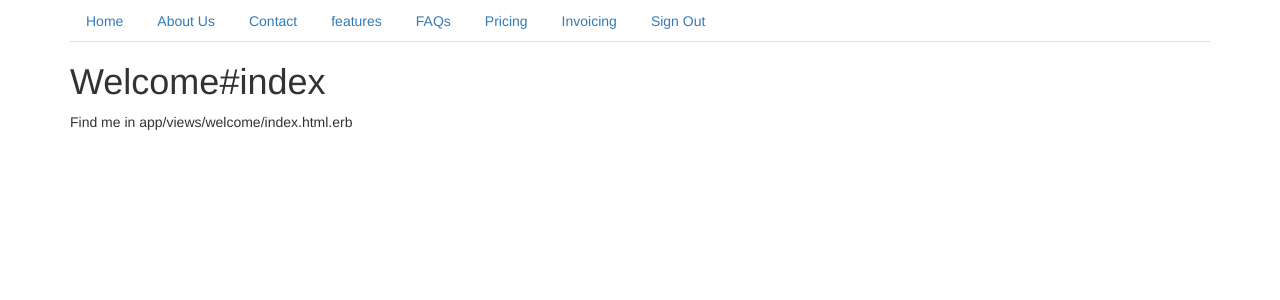
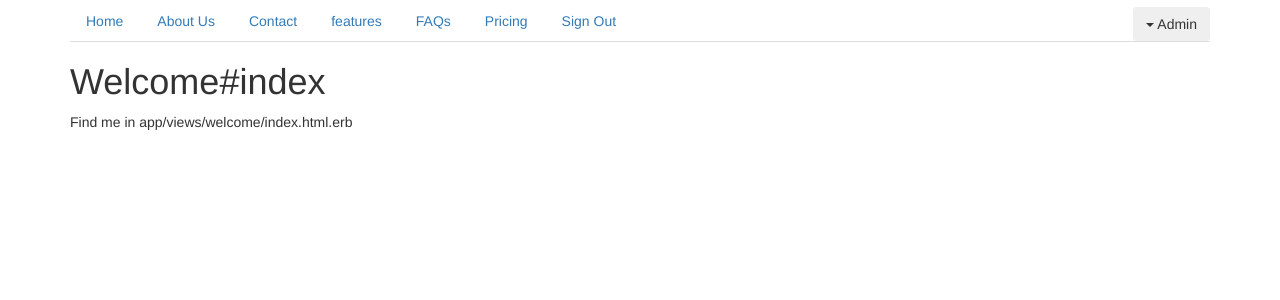
Before and after one commit to adawenour/-enterprise-software, a Rails app: page / in a window 1280 px wide. Shown: the top 300 px of the page. Run offline with Rails 7, Linux system fonts and the light colour scheme; a user stored in the database is signed in; style sheets or scripts are compiled from the project's sources; some libraries are stand-ins or nearby versions.

Commit message:
Added dropdown nav

```diff
--- a/app/assets/stylesheets/application.css.scss
+++ b/app/assets/stylesheets/application.css.scss
@@ -1 +1,5 @@
 @import "bootstrap";
+
+.right-nav {
+	margin-top: 7px;
+}
--- a/app/views/layouts/application.html.erb
+++ b/app/views/layouts/application.html.erb
@@ -16,10 +16,21 @@
 		<li><%= link_to "features", welcome_features_path %></li>
 		<li><%= link_to "FAQs", welcome_faq_path %></li>
 		<li><%= link_to "Pricing", welcome_pricing_path %></li>
-		<li><%= link_to "Invoicing", invoices_path %></li>
 
 		<% if current_user %>
+
 		<li><%= link_to "Sign Out", destroy_user_session_path, method: :delete %></li>
+		<div class='btn-group pull-right right-nav'>
+	         <button type="button" class="btn btn-mini dropdown-toggle" data-toggle="dropdown">
+	           <span class="caret"></span>
+	           <span clas="sr-only">Admin</span>
+	         </button>
+	        <ul class="dropdown-menu" role="menu">
+	          <li><%= link_to "Invoices", invoices_path %></li>
+	          <li><%= link_to "Employees", employees_path %></li>
+	          <li><%= link_to "Companies", companies_path %></li>
+	        <ul>
+      	</div>
 		<%else %>
 		<li><%= link_to "Sign Up", new_user_registration_path %></li>
 		<li><%= link_to "Sign In", new_user_session_path %></li>
```
Also changed, not shown: 5 other files.
